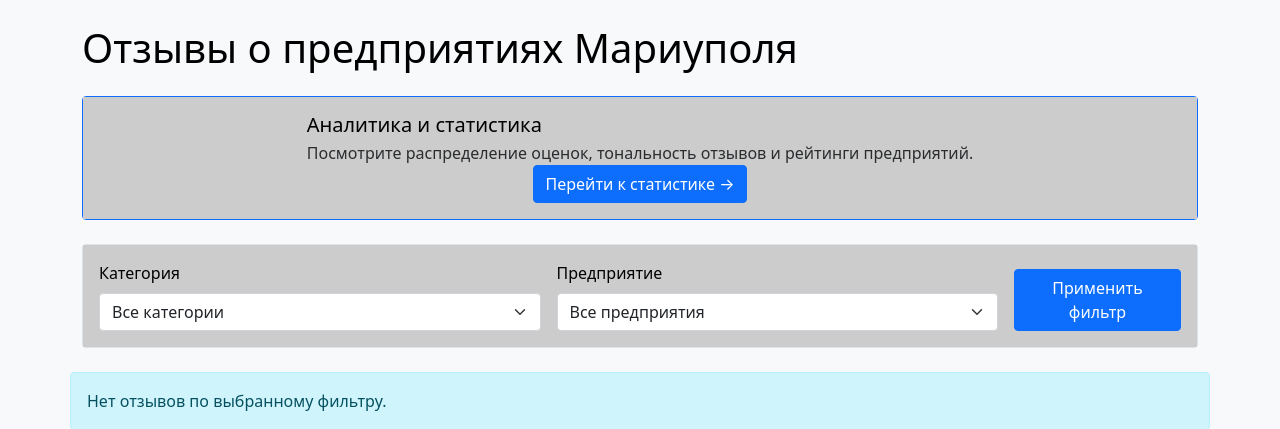
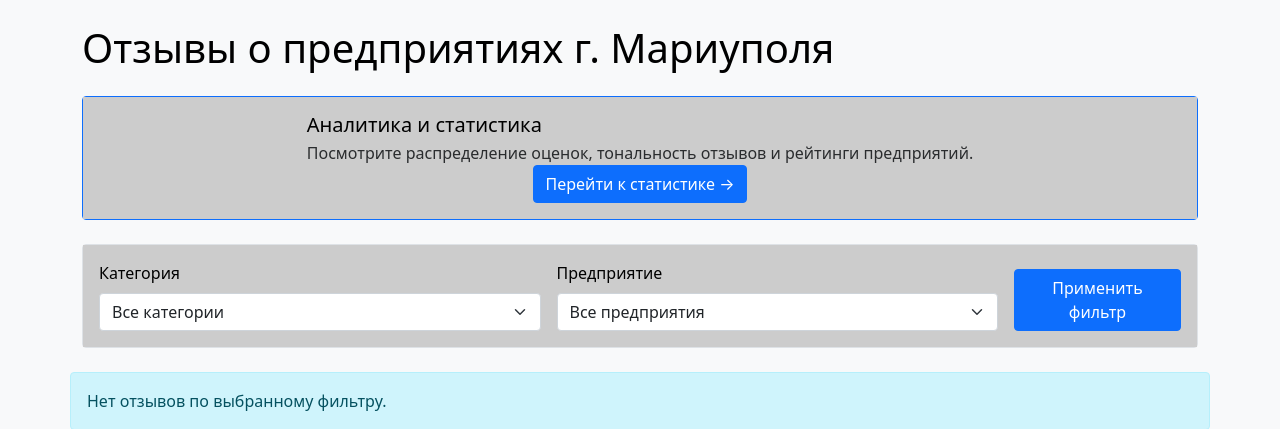
Before and after one commit to Alekss280/mariupol-reviews, a Django app: page / in a window 1280 px wide. Shown: the part 56-485 px from the top of the page. Run offline with Django 4.2, Linux system fonts and the light colour scheme; data that the repository does not hold is empty.

Commit message:
Исправлено название города в заголовке на странице отзывов

```diff
--- a/reviews/templates/reviews/index.html
+++ b/reviews/templates/reviews/index.html
@@ -1,7 +1,7 @@
 {% extends 'reviews/base.html' %}
 
 {% block content %}
-<h1 class="mb-4">Отзывы о предприятиях Мариуполя</h1>
+<h1 class="mb-4">Отзывы о предприятиях г. Мариуполя</h1>
 
 <div class="row mb-4">
     <div class="col-md-12">
```
